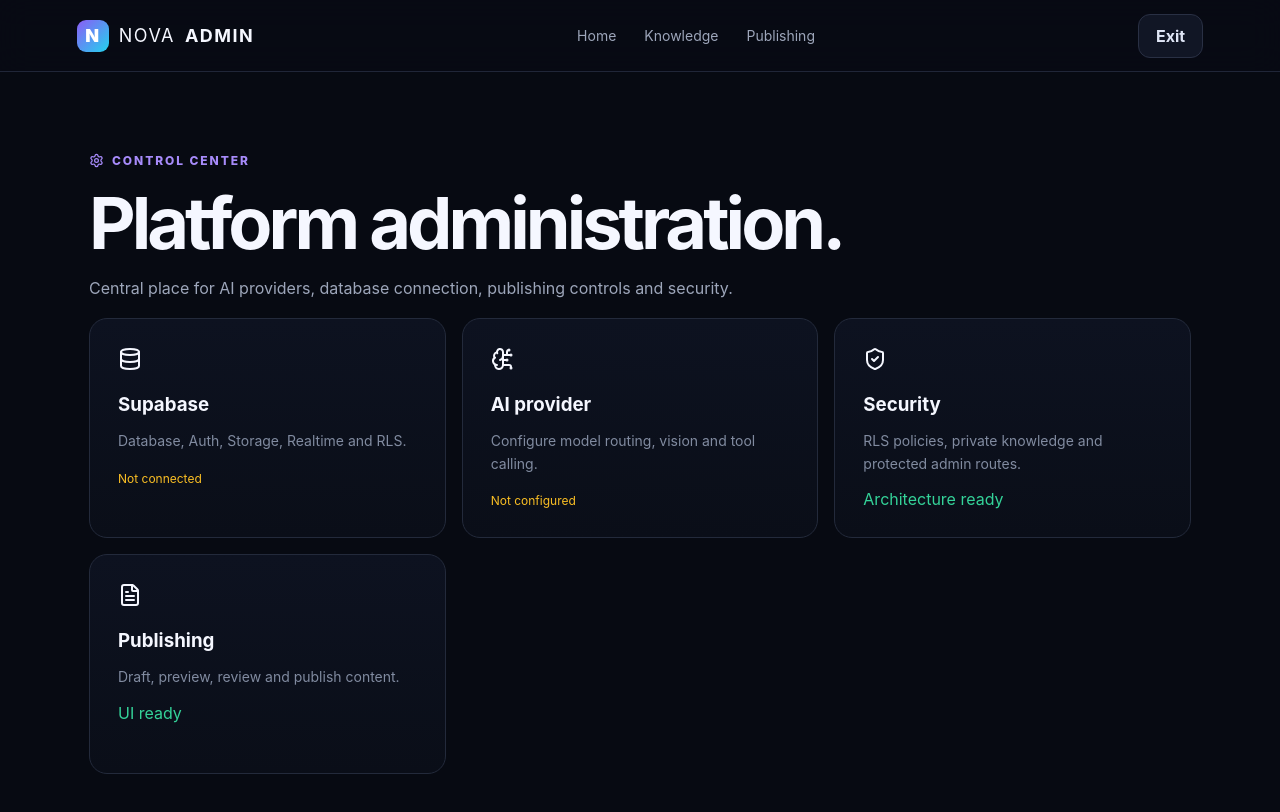
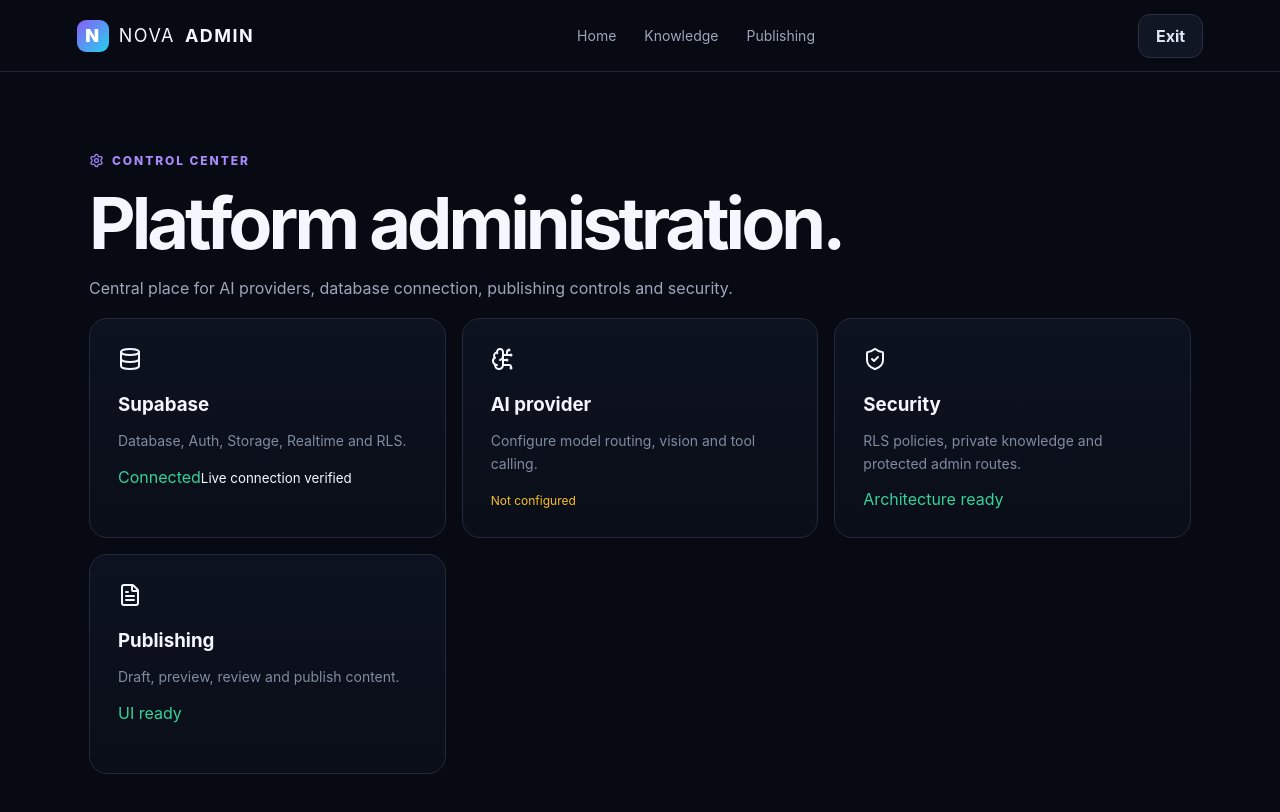
Before and after one commit to praneshpranesh5705-star/Nova, a Next.js app: page /admin in a window 1280 px wide. Shown: the top 812 px of the page. Built offline with nearby package versions, Linux system fonts and the light colour scheme; no server answers; the database is empty.

Commit message:
Make admin Supabase status a real live connection check

```diff
--- a/app/admin/page.tsx
+++ b/app/admin/page.tsx
@@ -1,2 +1,48 @@
 import { Settings, Database, BrainCircuit, ShieldCheck, FileText } from 'lucide-react'
-export default function Admin(){return <main><header className="nav"><a className="brand" href="/"><span className="logo">N</span>NOVA <b>ADMIN</b></a><nav><a href="/">Home</a><a href="/knowledge">Knowledge</a><a href="/articles">Publishing</a></nav><a className="ghost" href="/">Exit</a></header><section className="workspace"><div className="eyebrow"><Settings size={15}/> CONTROL CENTER</div><h1>Platform administration.</h1><p>Central place for AI providers, database connection, publishing controls and security.</p><div className="grid"><div className="card"><Database/><h3>Supabase</h3><p>Database, Auth, Storage, Realtime and RLS.</p><span className="warning">Not connected</span></div><div className="card"><BrainCircuit/><h3>AI provider</h3><p>Configure model routing, vision and tool calling.</p><span className="warning">Not configured</span></div><div className="card"><ShieldCheck/><h3>Security</h3><p>RLS policies, private knowledge and protected admin routes.</p><span className="ready">Architecture ready</span></div><div className="card"><FileText/><h3>Publishing</h3><p>Draft, preview, review and publish content.</p><span className="ready">UI ready</span></div></div></section></main>}
+
+async function checkSupabase() {
+  const url = process.env.NEXT_PUBLIC_SUPABASE_URL
+  const key = process.env.NEXT_PUBLIC_SUPABASE_PUBLISHABLE_KEY || process.env.NEXT_PUBLIC_SUPABASE_ANON_KEY
+  if (!url || !key) return { connected: false, detail: 'Environment variables missing' }
+
+  try {
+    const response = await fetch(`${url}/rest/v1/profiles?select=id&limit=1`, {
+      headers: { apikey: key, Authorization: `Bearer ${key}` },
+      cache: 'no-store',
+    })
+    return { connected: response.ok, detail: response.ok ? 'Live connection verified' : `Supabase returned ${response.status}` }
+  } catch {
+    return { connected: false, detail: 'Connection check failed' }
+  }
+}
+
+export default async function Admin() {
+  const supabase = await checkSupabase()
+
+  return (
+    <main>
+      <header className="nav">
+        <a className="brand" href="/"><span className="logo">N</span>NOVA <b>ADMIN</b></a>
+        <nav><a href="/">Home</a><a href="/knowledge">Knowledge</a><a href="/articles">Publishing</a></nav>
+        <a className="ghost" href="/">Exit</a>
+      </header>
+      <section className="workspace">
+        <div className="eyebrow"><Settings size={15}/> CONTROL CENTER</div>
+        <h1>Platform administration.</h1>
+        <p>Central place for AI providers, database connection, publishing controls and security.</p>
+        <div className="grid">
+          <div className="card">
+            <Database/>
+            <h3>Supabase</h3>
+            <p>Database, Auth, Storage, Realtime and RLS.</p>
+            <span className={supabase.connected ? 'ready' : 'warning'}>{supabase.connected ? 'Connected' : 'Not connected'}</span>
+            <small>{supabase.detail}</small>
+          </div>
+          <div className="card"><BrainCircuit/><h3>AI provider</h3><p>Configure model routing, vision and tool calling.</p><span className="warning">Not configured</span></div>
+          <div className="card"><ShieldCheck/><h3>Security</h3><p>RLS policies, private knowledge and protected admin routes.</p><span className="ready">Architecture ready</span></div>
+          <div className="card"><FileText/><h3>Publishing</h3><p>Draft, preview, review and publish content.</p><span className="ready">UI ready</span></div>
+        </div>
+      </section>
+    </main>
+  )
+}
```
